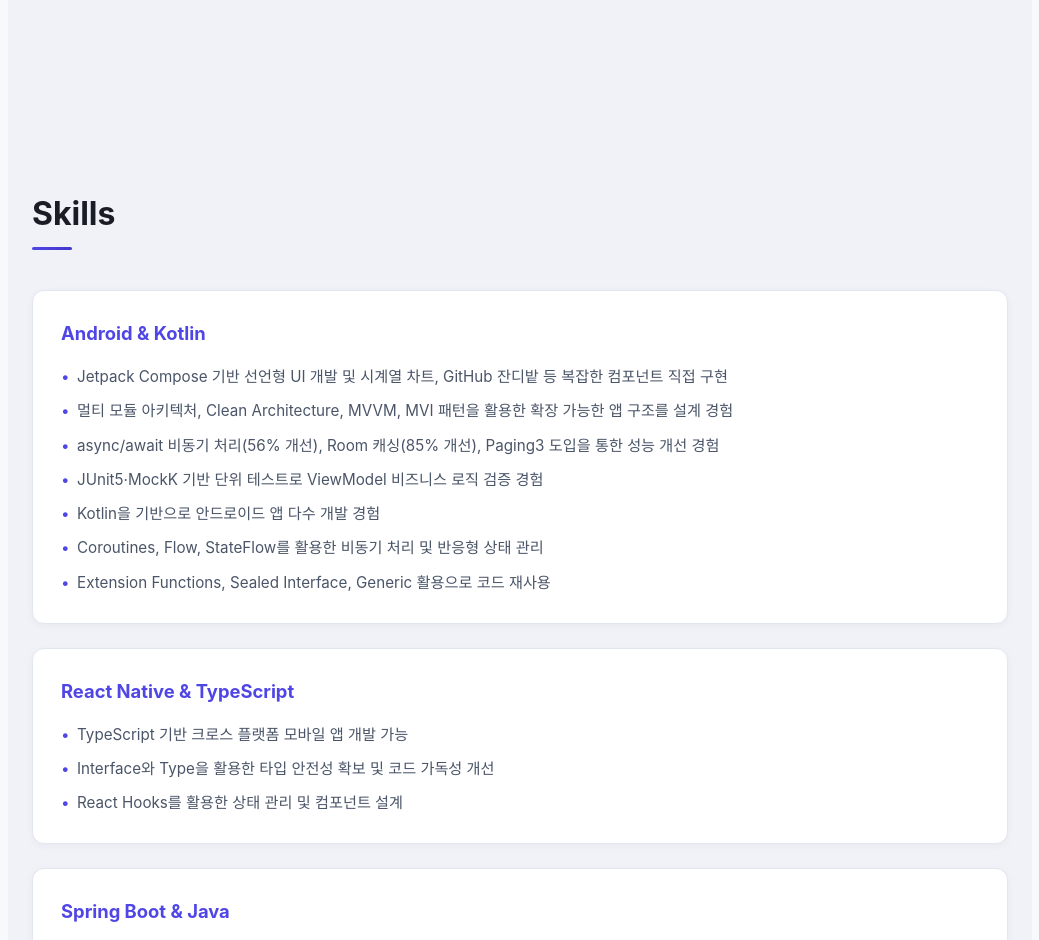
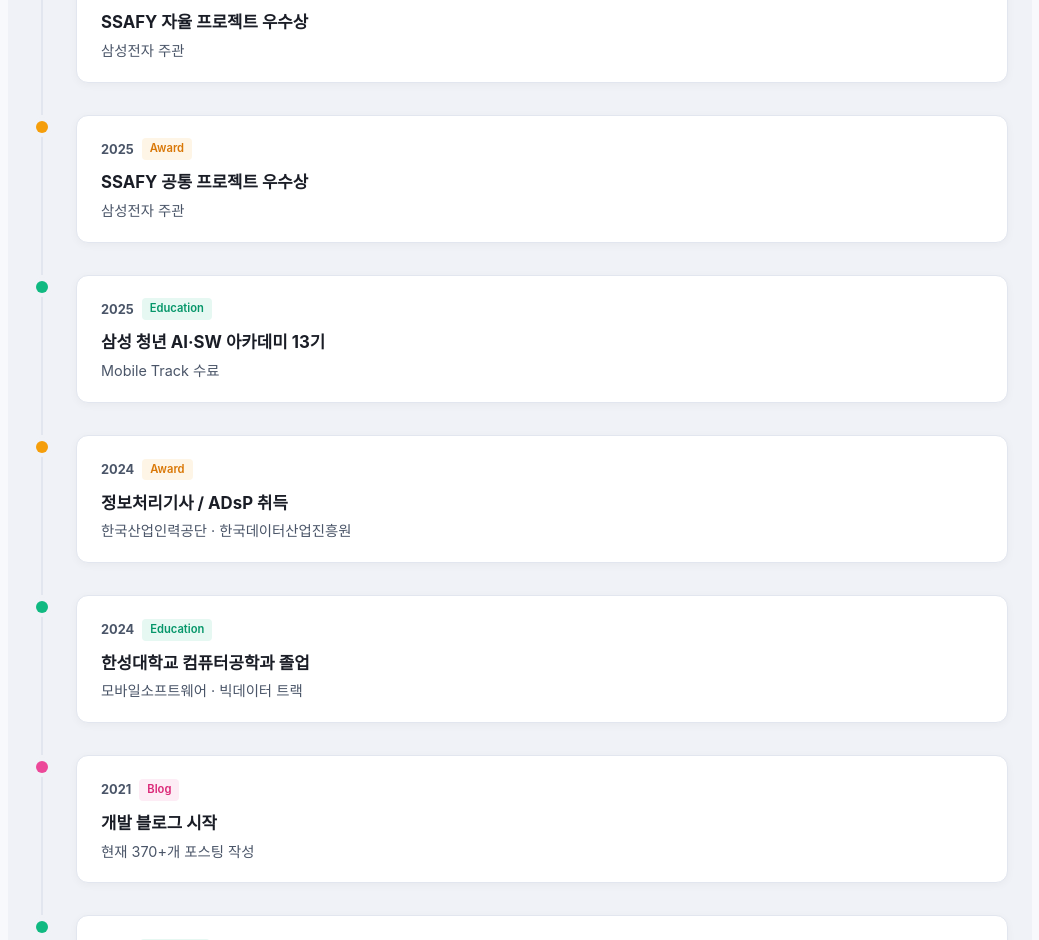
Before and after one commit to ois0886/AboutMe, a React (Vite) app: page / in a window 1280 px wide. Shown: the part 1860-2800 px from the top of the page, without its empty margins (120-1159 px from the left). Built offline with nearby package versions, Linux system fonts and the light colour scheme.

Commit message:
feat: 타임라인 추가

```diff
--- a/src/App.tsx
+++ b/src/App.tsx
@@ -1,6 +1,7 @@
 import Header from './components/Header'
 import Hero from './components/Hero'
 import About from './components/About'
+import Timeline from './components/Timeline'
 import Skills from './components/Skills'
 import Career from './components/Career'
 import Education from './components/Education'
@@ -17,6 +18,7 @@
       <main>
         <Hero />
         <About />
+        <Timeline />
         <Career />
         <Skills />
         <Education />
--- /dev/null
+++ b/src/components/Timeline.module.css
@@ -0,0 +1,137 @@
+.timeline {
+  position: relative;
+}
+
+.item {
+  display: flex;
+  gap: 24px;
+  padding-bottom: 32px;
+  position: relative;
+}
+
+.item:last-child {
+  padding-bottom: 0;
+}
+
+.line {
+  display: flex;
+  flex-direction: column;
+  align-items: center;
+  flex-shrink: 0;
+  width: 20px;
+  position: relative;
+}
+
+.line::after {
+  content: '';
+  position: absolute;
+  top: 20px;
+  bottom: -32px;
+  width: 2px;
+  background-color: var(--color-border);
+}
+
+.item:last-child .line::after {
+  display: none;
+}
+
+.dot {
+  width: 12px;
+  height: 12px;
+  border-radius: 50%;
+  flex-shrink: 0;
+  margin-top: 6px;
+  z-index: 1;
+  box-shadow: 0 0 0 4px var(--color-bg-secondary);
+}
+
+.dot.career {
+  background-color: var(--color-primary);
+}
+
+.dot.award {
+  background-color: #f59e0b;
+}
+
+.dot.education {
+  background-color: #10b981;
+}
+
+.dot.blog {
+  background-color: #ec4899;
+}
+
+.content {
+  flex: 1;
+  background-color: var(--color-bg-card);
+  border: 1px solid var(--color-border);
+  border-radius: 12px;
+  padding: 20px 24px;
+  box-shadow: 0 2px 8px rgba(0, 0, 0, 0.04);
+  transition: border-color 0.3s, box-shadow 0.3s;
+}
+
+.content:hover {
+  border-color: var(--color-primary);
+  box-shadow: 0 4px 16px rgba(0, 0, 0, 0.08);
+}
+
+.year {
+  font-size: 0.8rem;
+  font-weight: 700;
+  color: var(--color-text-secondary);
+  margin-right: 8px;
+}
+
+.badge {
+  display: inline-block;
+  font-size: 0.7rem;
+  font-weight: 600;
+  padding: 2px 8px;
+  border-radius: 4px;
+  vertical-align: middle;
+}
+
+.badge.career {
+  background-color: rgba(79, 70, 229, 0.1);
+  color: var(--color-primary);
+}
+
+.badge.award {
+  background-color: rgba(245, 158, 11, 0.1);
+  color: #d97706;
+}
+
+.badge.education {
+  background-color: rgba(16, 185, 129, 0.1);
+  color: #059669;
+}
+
+.badge.blog {
+  background-color: rgba(236, 72, 153, 0.1);
+  color: #db2777;
+}
+
+.title {
+  font-size: 1.05rem;
+  font-weight: 700;
+  margin-top: 8px;
+  color: var(--color-text);
+}
+
+.description {
+  font-size: 0.9rem;
+  color: var(--color-text-secondary);
+  margin-top: 4px;
+  line-height: 1.5;
+}
+
+@media (max-width: 640px) {
+  .item {
+    gap: 16px;
+  }
+
+  .content {
+    padding: 16px 20px;
+  }
+}
--- /dev/null
+++ b/src/components/Timeline.tsx
@@ -0,0 +1,89 @@
+import { useScrollReveal } from '../hooks/useScrollReveal'
+import styles from './Timeline.module.css'
+
+const events = [
+  {
+    year: '2026',
+    title: '차트연구소 입사',
+    description: 'Android Developer · 연구원 정규직',
+    type: 'career' as const,
+  },
+  {
+    year: '2025',
+    title: 'SSAFY 자율 프로젝트 우수상',
+    description: '삼성전자 주관',
+    type: 'award' as const,
+  },
+  {
+    year: '2025',
+    title: 'SSAFY 공통 프로젝트 우수상',
+    description: '삼성전자 주관',
+    type: 'award' as const,
+  },
+  {
+    year: '2025',
+    title: '삼성 청년 AI·SW 아카데미 13기',
+    description: 'Mobile Track 수료',
+    type: 'education' as const,
+  },
+  {
+    year: '2024',
+    title: '정보처리기사 / ADsP 취득',
+    description: '한국산업인력공단 · 한국데이터산업진흥원',
+    type: 'award' as const,
+  },
+  {
+    year: '2024',
+    title: '한성대학교 컴퓨터공학과 졸업',
+    description: '모바일소프트웨어 · 빅데이터 트랙',
+    type: 'education' as const,
+  },
+  {
+    year: '2021',
+    title: '개발 블로그 시작',
+    description: '현재 370+개 포스팅 작성',
+    type: 'blog' as const,
+  },
+  {
+    year: '2018',
+    title: '한성대학교 입학',
+    description: '컴퓨터공학과',
+    type: 'education' as const,
+  },
+]
+
+const typeLabel: Record<string, string> = {
+  career: 'Career',
+  award: 'Award',
+  education: 'Education',
+  blog: 'Blog',
+}
+
+function Timeline() {
+  const ref = useScrollReveal<HTMLElement>()
+
+  return (
+    <section id="timeline" className="section reveal" ref={ref} style={{ backgroundColor: 'var(--color-bg-secondary)' }}>
+      <div style={{ maxWidth: 'var(--max-width)', margin: '0 auto' }}>
+        <h2 className="section__title">Timeline</h2>
+        <div className={styles.timeline}>
+          {events.map((event, index) => (
+            <div key={index} className={styles.item}>
+              <div className={styles.line}>
+                <span className={`${styles.dot} ${styles[event.type]}`} />
+              </div>
+              <div className={styles.content}>
+                <span className={styles.year}>{event.year}</span>
+                <span className={`${styles.badge} ${styles[event.type]}`}>{typeLabel[event.type]}</span>
+                <h3 className={styles.title}>{event.title}</h3>
+                <p className={styles.description}>{event.description}</p>
+              </div>
+            </div>
+          ))}
+        </div>
+      </div>
+    </section>
+  )
+}
+
+export default Timeline
```
